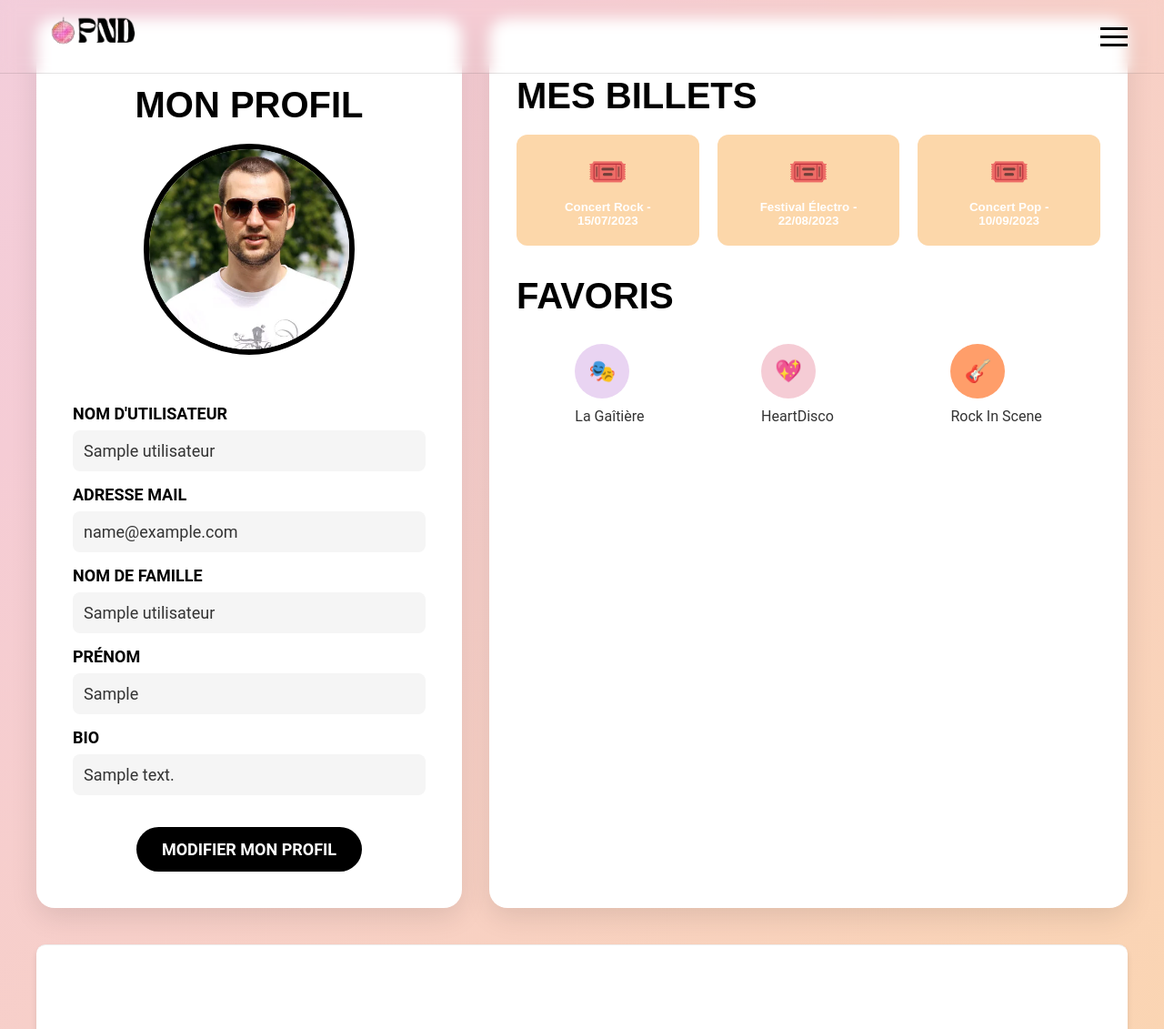
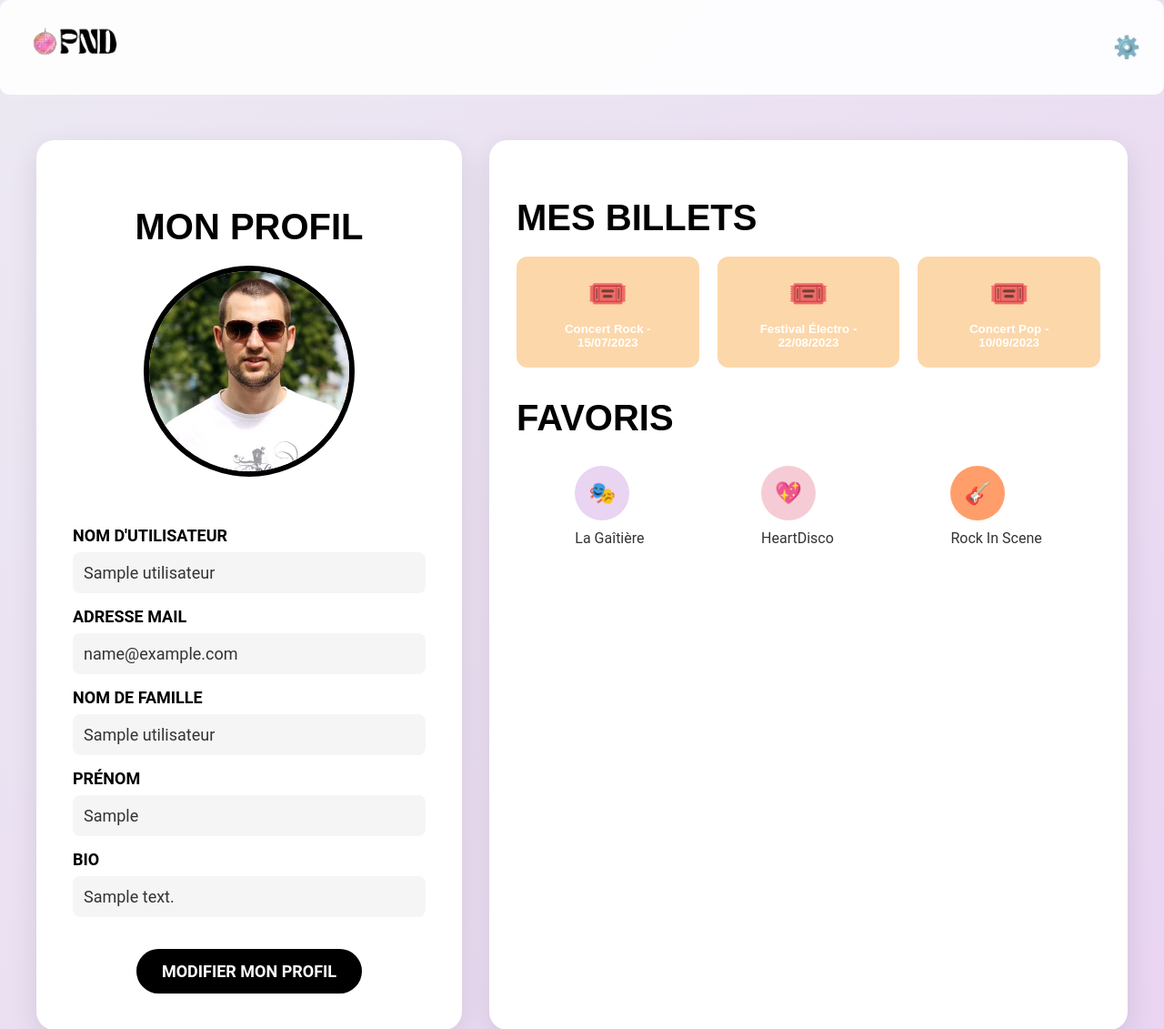
Before and after one commit to kuaix2/partyNextDoor, a PHP site: page /profil.php in a window 1280 px wide. Shown: the top 1131 px of the page at 91% size. Run offline with PHP 8.4, Linux system fonts and the light colour scheme; tables that the repository leaves empty or names only in its code hold one stand-in row (values such as "Sample post").

Commit message:
changement profil

```diff
--- a/partyNextDoor/css/profil.css
+++ b/partyNextDoor/css/profil.css
@@ -14,14 +14,7 @@ body {
     min-height: 100vh;
     background: linear-gradient(135deg, #ece9f2, #e9d4f2, #f5ccd5, #fcd7aa, #ff9e6a, #ff6f00);
     background-size: 400% 400%;
-    animation: gradientAnimation 10s ease infinite;
     color: var(--text-color);
-}
-
-@keyframes gradientAnimation {
-    0% { background-position: 0% 50%; }
-    50% { background-position: 100% 50%; }
-    100% { background-position: 0% 50%; }
 }
 
 .container {
--- a/partyNextDoor/profil.php
+++ b/partyNextDoor/profil.php
@@ -43,25 +43,12 @@ if (!$user) {
 </head>
 <body>
 
-<header class="header">
-        <div class="header-content">
-            <a href="accueil.php" class="logo"><img src="image/PND.png" alt="Logo"></a>
-            <div class="menu-burger">
-                <div class="menu-icon"></div>
-                <div class="menu-icon"></div>
-                <div class="menu-icon"></div>
-                <div class="menu-dropdown">
-                    <a href="profil.php" class="menu-item">Mon profil</a>
-                    <a href="dashboard.php" class="menu-item">Je suis organisateur</a>
-                    <a href="tous-les-events.php" class="menu-item">Festivals</a>
-                    <a href="tous-les-events.php" class="menu-item">Concerts</a>
-                    <a href="tous-les-events.php" class="menu-item">Soirées</a>
-                    <a href="tous-les-events.php" class="menu-item">Tous les évènements</a>
-                    <a href="faq.html" class="menu-item">FAQ</a>
-                </div>
-            </div>
-        </div>
-    </header>
+<nav>
+    <div class="logo">
+        <img src="image/PND.png" alt="Logo">
+    </div>
+    <button class="settings-toggle" onclick="toggleSettings()">⚙️</button>
+</nav>
 
 <div class="container">
     <main class="main-content">
```
